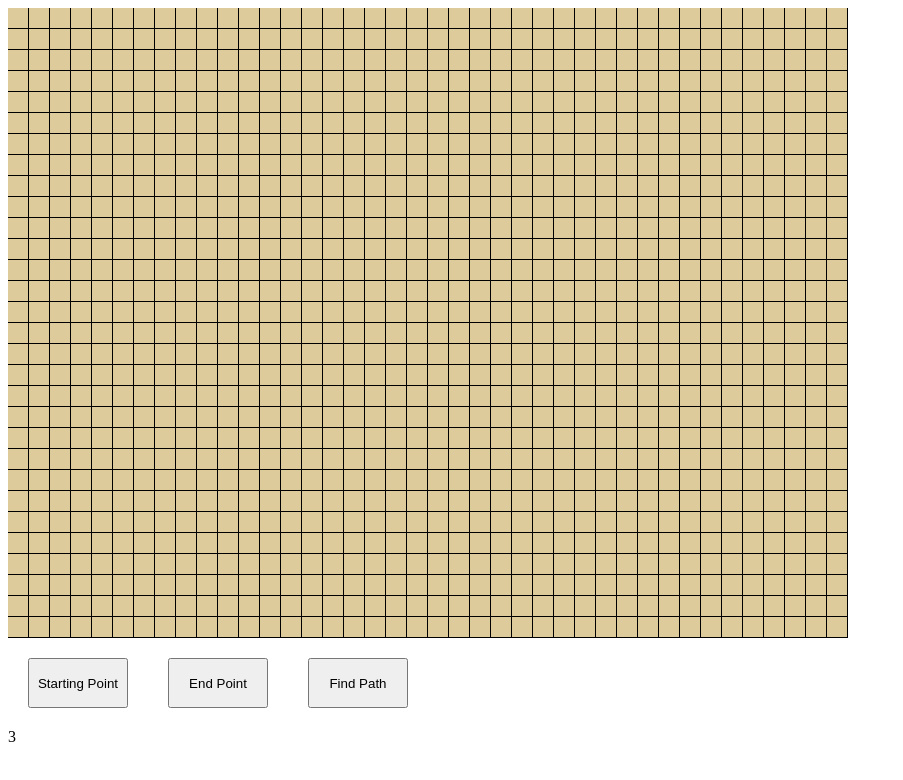
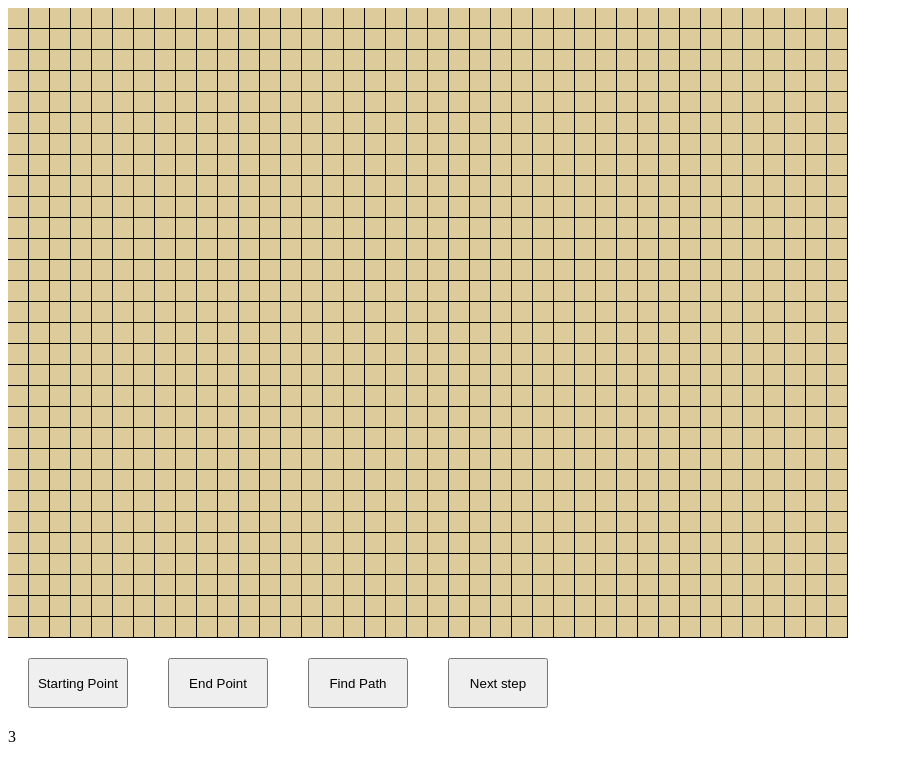
Before and after one commit to Aaron-cly/path-finding-visualization, a React app: page / in a window 1280 px wide. Shown: the whole page, without its empty margins (0-903 px from the left). Built offline with nearby package versions, Linux system fonts and the light colour scheme.

Commit message:
can find correct path

```diff
--- a/src/index.css
+++ b/src/index.css
@@ -28,7 +28,7 @@
     background-color: lime;
 }
 .closed {
-    background-color: pink;
+    background-color: red;
 }
 
 .grid {
--- a/src/index.js
+++ b/src/index.js
@@ -4,7 +4,7 @@ import "./index.css";
 
 const max_row = 30,
     max_col = 40;
-//                   0:free    1:start      2:end       3:obstacle      4:open list   5:closed list
+// 0:free    1:start      2:end       3:obstacle      4:open list   5:closed list
 const cell_class = [
     "cell", //0: free space
     "cell start", //1: start node
@@ -52,6 +52,12 @@ class Node {
         this.parent.c2 = c2;
     }
 }
+const array_cols = Array(max_col).fill(0);
+
+const open = []; //open list that stores open nodes
+const closed = Array(max_row)
+    .fill(null)
+    .map(() => Array.from(array_cols)); //0: not on closed list; 1: on closed list;
 
 const node_cols = Array(max_col).fill(new Node(0));
 
@@ -87,8 +93,14 @@ function Find_path(props) {
         </button>
     );
 }
+function Next_step(props) {
+    return (
+        <button id="nextstep-button" onClick={props.onClick}>
+            Next step
+        </button>
+    );
+}
 
-const array_cols = Array(max_col).fill(0);
 class Grid extends React.Component {
     constructor(props) {
         super(props);
@@ -127,6 +139,7 @@ class Grid extends React.Component {
                 <Start_point onClick={() => this.handleStartButton()} />
                 <End_point onClick={() => this.handleEndButton()} />
                 <Find_path onClick={() => this.handlefindpath()} />
+                <Next_step onClick={() => this.handleNextstep()} />
             </div>
         );
     }
@@ -202,10 +215,9 @@ class Grid extends React.Component {
     }
 
     handlefindpath() {
-        const open = []; //open list that stores open nodes
-        const closed = Array(max_row)
-            .fill(null)
-            .map(() => Array.from(array_cols)); //0: not on closed list; 1: on closed list
+        // const open = []; //open list that stores open nodes
+        //const closed = Array(max_row)
+
         const cells = this.state.cells;
         const start = this.state.start;
         const end = this.state.end;
@@ -218,14 +230,23 @@ class Grid extends React.Component {
         );
         open.push(start_node);
 
-        //  while (!closed[this.state.end.c1][this.state.end.c2]) {
-        findpath(cells, start, this.state.end, open, closed);
-        // setTimeout(() => {
-        //     this.setState({
-        //         cells: cells,
-        //     });
-        // }, 250);
-        //}
+        // while (!closed[this.state.end.c1][this.state.end.c2]) {
+        // setTimeout(
+        //     () => findpath(cells, start, this.state.end, open, closed),
+        //     250
+        // );
+        findpath(cells, start, end, open, closed);
+        this.setState({
+            cells: cells,
+        });
+        // }
+    }
+
+    handleNextstep() {
+        const cells = this.state.cells;
+        const start = this.state.start;
+        const end = this.state.end;
+        findpath(cells, start, end, open, closed);
         this.setState({
             cells: cells,
         });
@@ -270,18 +291,19 @@ function findpath(cells, start, end, open, closed) {
     }
     const current = open[index];
     open.splice(index, 1); //remove the node with smallest fcost from open list
+    cells[current.c1][current.c2] = 5;
     closed[current.c1][current.c2] = 1; //add the node to closed list
 
     operations.forEach(([x, y]) => {
-        if (
-            cells[current.c1 + x][current.c1 + y] !== 5 &&
-            cells[current.c1 + x][current.c2 + y] !== 3
-        ) {
+        const c1 = current.c1 + x,
+            c2 = current.c2 + y;
+        if (c1 >= max_row || c1 < 0 || c2 >= max_col || c2 < 0) return;
+
+        if (closed[c1][c2] !== 1 && cells[c1][c2] !== 3) {
             //if not on open list, add to open list
             //and make the current cell the parent of this cell
             //record the f,g,h costs of this cell
-            const c1 = current.c1,
-                c2 = current.c2;
+
             let i = 0;
             for (; i < open.length; ++i) {
                 if (open[i].c1 === c1 && open[i].c2 === c2) break;
@@ -295,6 +317,7 @@ function findpath(cells, start, end, open, closed) {
                     { p1: current.c1, c2: current.c2 }
                 );
                 open.push(node);
+                cells[c1][c2] = 4;
             } else {
                 //if this neighbor cell is on open already
                 //compare gcost
```
Also changed, not shown: 1 other file.
